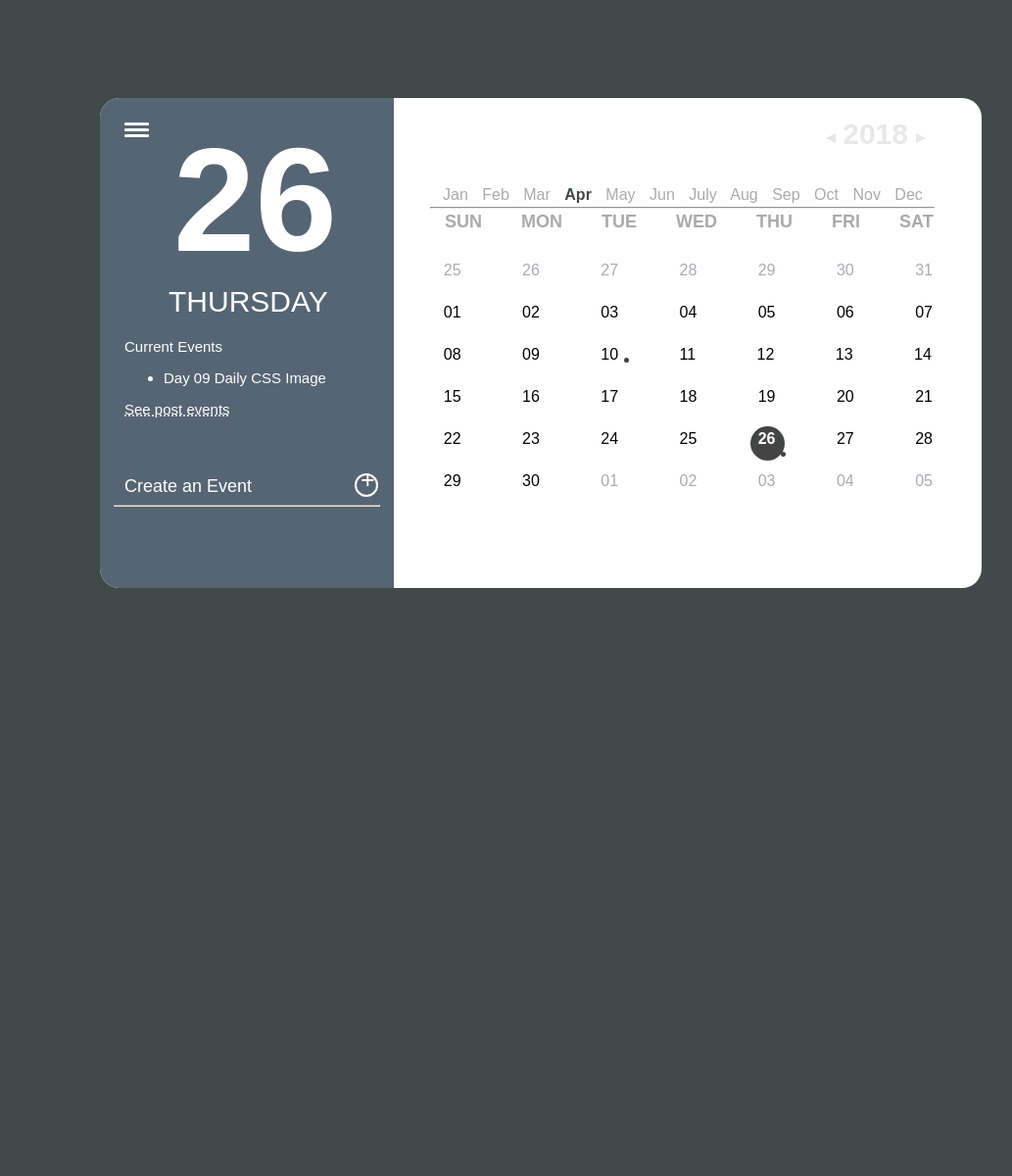
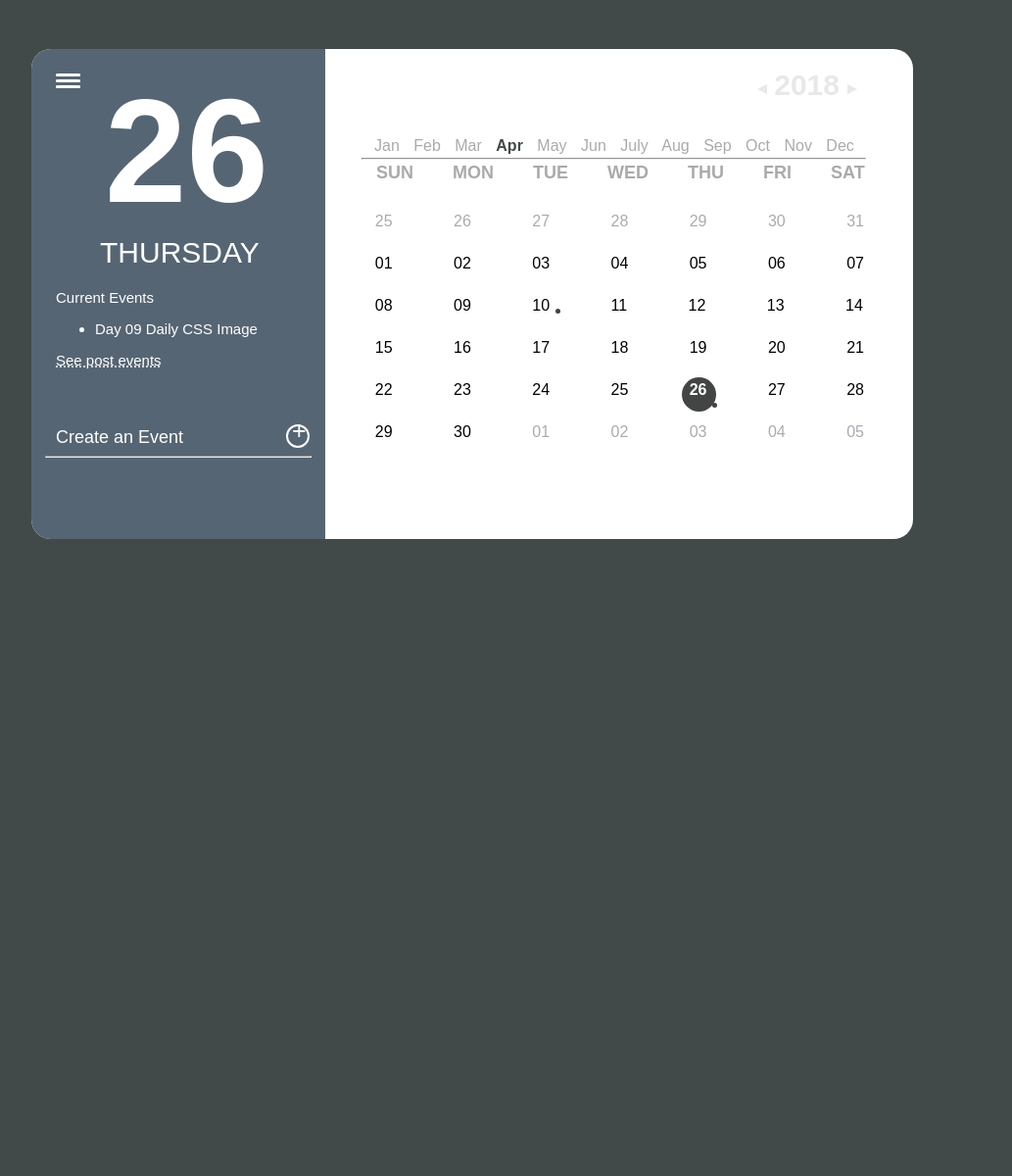
Before and after one commit to xcxgxw/xwxexbxexnxg, a PHP site: page /calendar.php in a window 1280 px wide; the page is wider, and only the part inside the window is pictured. Shown: that part at 98% size, without its empty margins (218-1251 px from the left). After the commit the page ends 550 px from the top of that part, so only its background shows below. Run offline with PHP 8.4, Linux system fonts and the light colour scheme.

Commit message:
position changed

```diff
--- a/web/user/calendar.css
+++ b/web/user/calendar.css
@@ -1,6 +1,5 @@
 body {
-    width: 50%;
-    margin: 100px auto;
+    margin:50px 100px 100px 250px ;
     background-color:  #424949;
     font-family: 'Kanit', sans-serif;
   }
```
